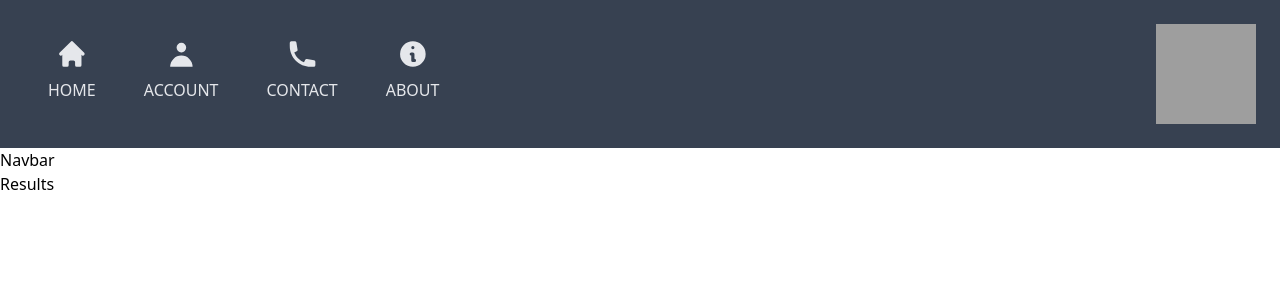
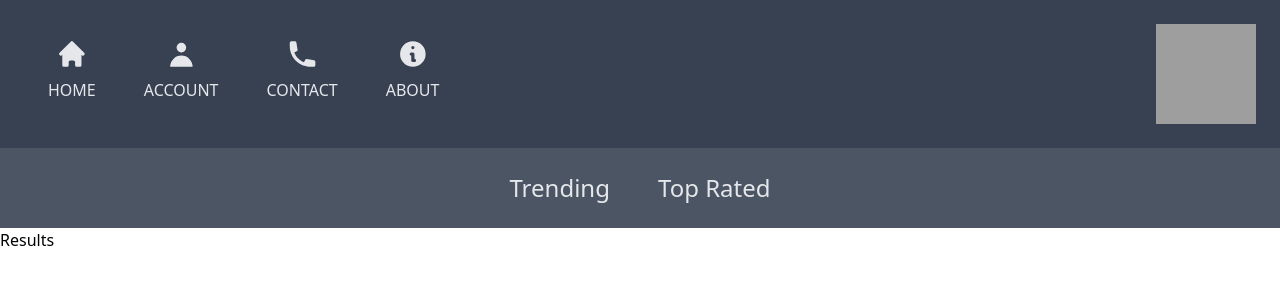
Before and after one commit to dong-geon-Lee/movie-app-v1, a Next.js app: page / in a window 1280 px wide. Shown: the top 300 px of the page. Built offline with nearby package versions, Linux system fonts and the light colour scheme; no server answers; grey boxes are pictures that could not be loaded.

Commit message:
create the navbar component and requests.js

```diff
--- a/components/Navbar.js
+++ b/components/Navbar.js
@@ -1,9 +1,23 @@
-import React from "react";
+import { useRouter } from "next/router";
+import requests from "../utils/requests";
 
 export default function Navbar() {
+  const router = useRouter();
+
   return (
-    <div>
-      <h1>Navbar</h1>
+    <div
+      className="flex justify-center bg-gray-600 text-gray-200 select-none
+    text-xl lg:text-2xl"
+    >
+      {Object.entries(requests).map(([key, { title, url }]) => (
+        <h2
+          className="m-6 cursor-pointer hover:text-white active:text-red-400"
+          onClick={() => router.push(`?genre=${key}`)}
+          key={key}
+        >
+          {title}
+        </h2>
+      ))}
     </div>
   );
 }
--- /dev/null
+++ b/utils/requests.js
@@ -0,0 +1,12 @@
+const API_KEY = process.env.API_KEY;
+
+export default {
+  fetchTrending: {
+    title: "Trending",
+    url: `/trending/all/week?api_key=${API_KEY}&language=en-US`,
+  },
+  fetchTopRated: {
+    title: "Top Rated",
+    url: `/movie/top_rated?api_key=${API_KEY}&language=en-US`,
+  },
+};
```
